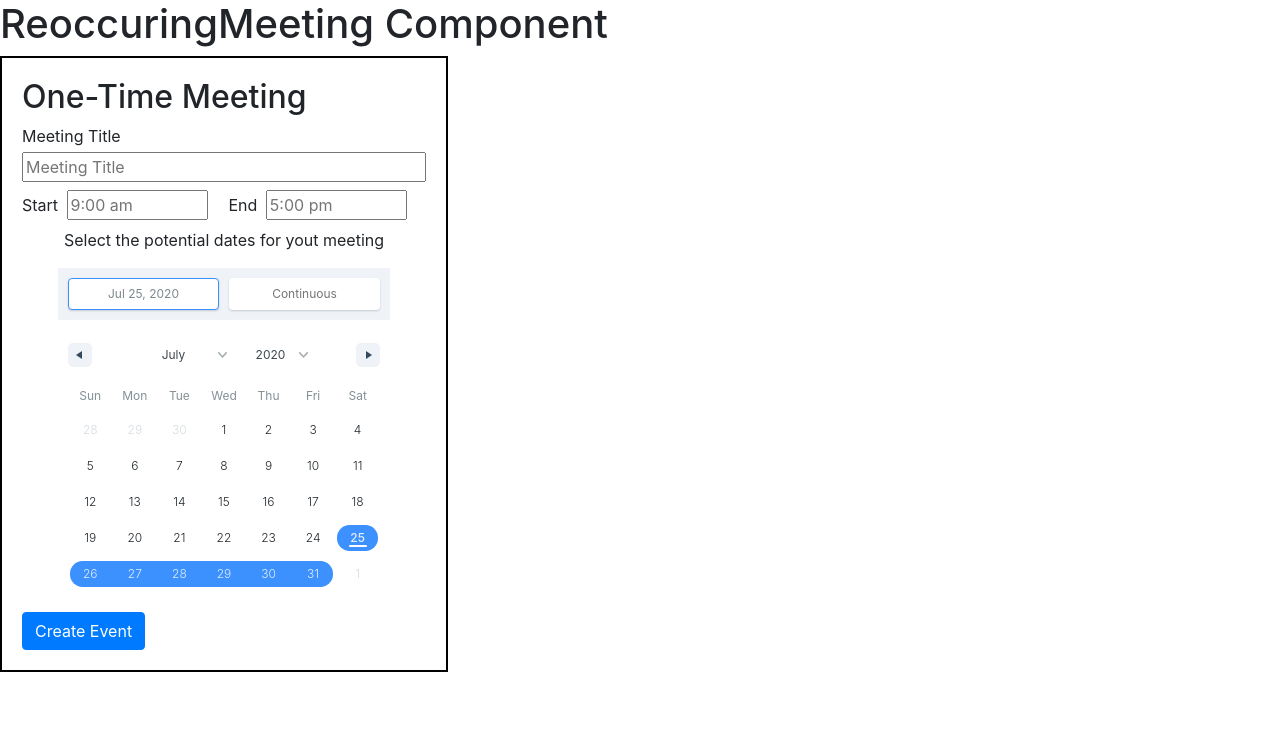
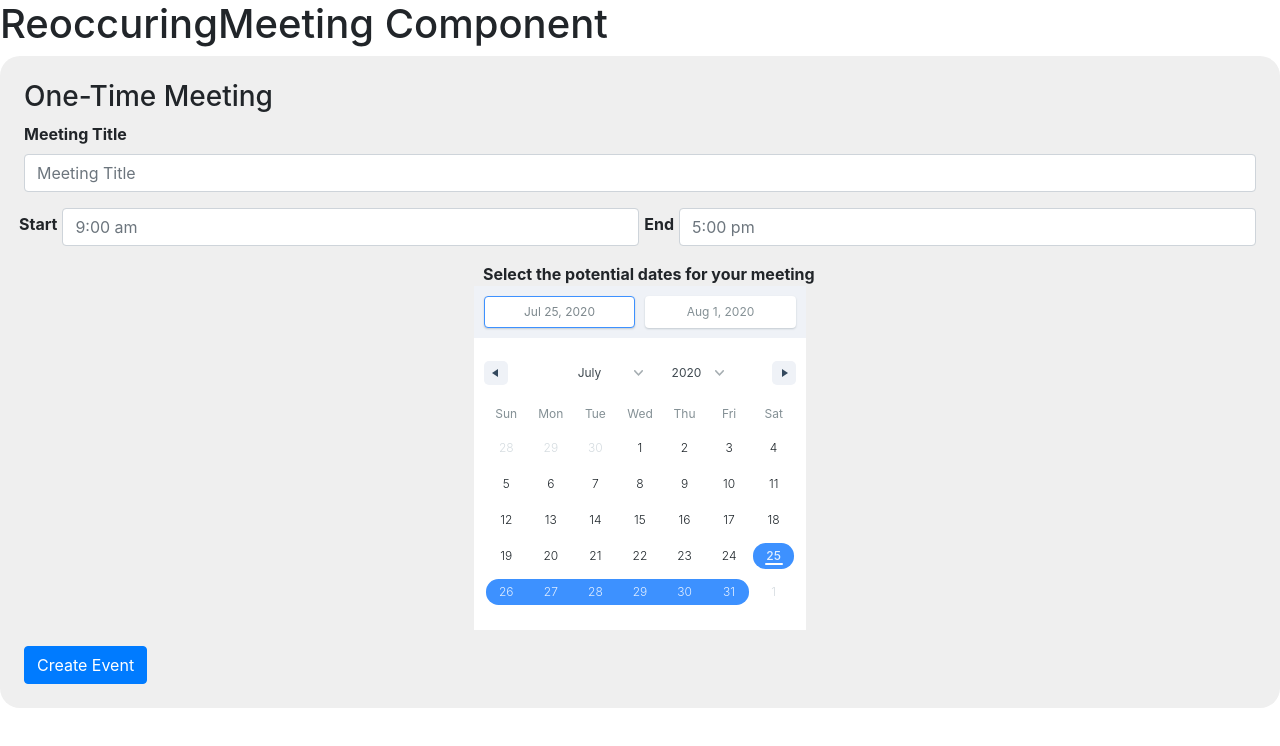
Before and after one commit to slohacks/When4Meet, a React (Create React App) app in the folder frontend/: page / in a window 1280 px wide. Shown: the top 746 px of the page. Built offline with nearby package versions, Linux system fonts and the light colour scheme.

Commit message:
Converted to bootstrap components

```diff
--- a/frontend/src/components/Meeting/OneTimeMeeting.jsx
+++ b/frontend/src/components/Meeting/OneTimeMeeting.jsx
@@ -1,51 +1,65 @@
 import React, { useState } from 'react';
 import { DateRange } from 'react-date-range';
+import { addDays } from 'date-fns';
+import Form from 'react-bootstrap/Form';
+import Button from 'react-bootstrap/Button';
+import Col from 'react-bootstrap/Col';
 
 export default () => {
   console.log('Rendering OneTimeMeeting');
   const [state, setState] = useState([
     {
       startDate: new Date(),
-      endDate: null,
+      endDate: addDays(new Date(), 7),
       key: 'selection',
     },
   ]);
 
   return (
-    <div style={{ border: '2px solid black', padding: '20px', width: '35%' }}>
-      <h2>One-Time Meeting </h2>
-      <form>
-        <span> Meeting Title</span>
-        <input
-          className="input-group mt-1 mb-2"
-          style={{ width: '100%' }}
-          placeholder="Meeting Title"
-        />
-        <span>
-          <span> Start </span>
-          <input
-            className="ml-1 mr-3"
-            style={{ width: '35%' }}
-            placeholder="9:00 am"
-          />
-          <span> End </span>
-          <input
-            className="ml-1"
-            style={{ width: '35%' }}
-            placeholder="5:00 pm"
-          />
-        </span>
-        <center>
-          <p className="mt-2">
-            Select the potential dates for yout meeting
-          </p>
+    <div style={{ borderRadius: '20px', backgroundColor: '#EFEFEF', padding: '24px' }}>
+      <h3>One-Time Meeting </h3>
+      <Form>
+        <Form.Group>
+          <Form.Label className="font-weight-bold">Meeting Title</Form.Label>
+          <Form.Control placeholder="Meeting Title" />
+        </Form.Group>
+
+        <Form.Group>
+          <Form.Row>
+            <Form.Label className="font-weight-bold mt-1">Start</Form.Label>
+            <Col>
+              <Form.Control placeholder="9:00 am" />
+            </Col>
+            <Form.Label className="font-weight-bold mt-1">End</Form.Label>
+            <Col>
+              <Form.Control placeholder="5:00 pm" />
+            </Col>
+          </Form.Row>
+        </Form.Group>
+
+        <Form.Row className="justify-content-center">
+          <Form.Group>
+            <Form.Label className="font-weight-bold ml-4 mb-n1">Select the potential dates for your meeting</Form.Label>
+            <Col>
               <DateRange
                 editableDateInputs
                 onChange={(item) => setState([item.selection])}
                 moveRangeOnFirstSelection={false}
                 ranges={state}
               />
-        </center>
+            </Col>
+          </Form.Group>
+        </Form.Row>
+
+        <Button className="primary" type="submit">Create Event</Button>
+
+      </Form>
+    </div>
+
+  );
+};
+/*
+<form>
   <button
     type="submit"
     className="btn btn-primary"
@@ -53,9 +67,5 @@ export default () => {
   >
     Create Event
   </button>
-
 </form>
-    </div>
-
-  );
-};
+*/
```
Lines whose indentation alone changed are shown as unchanged.
